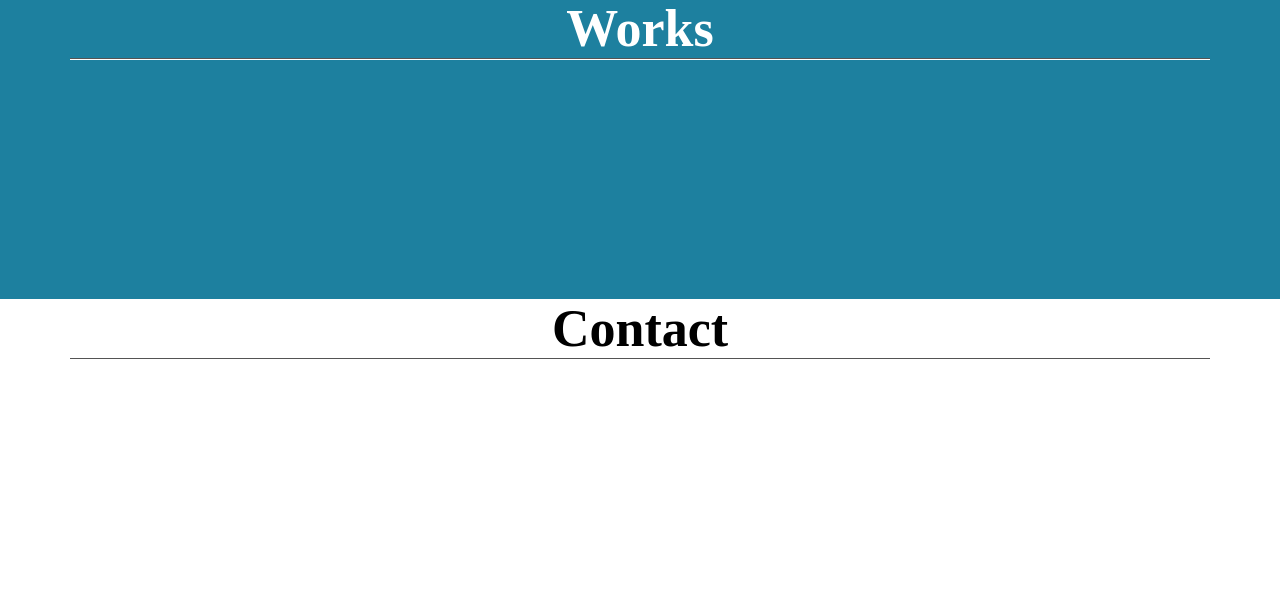
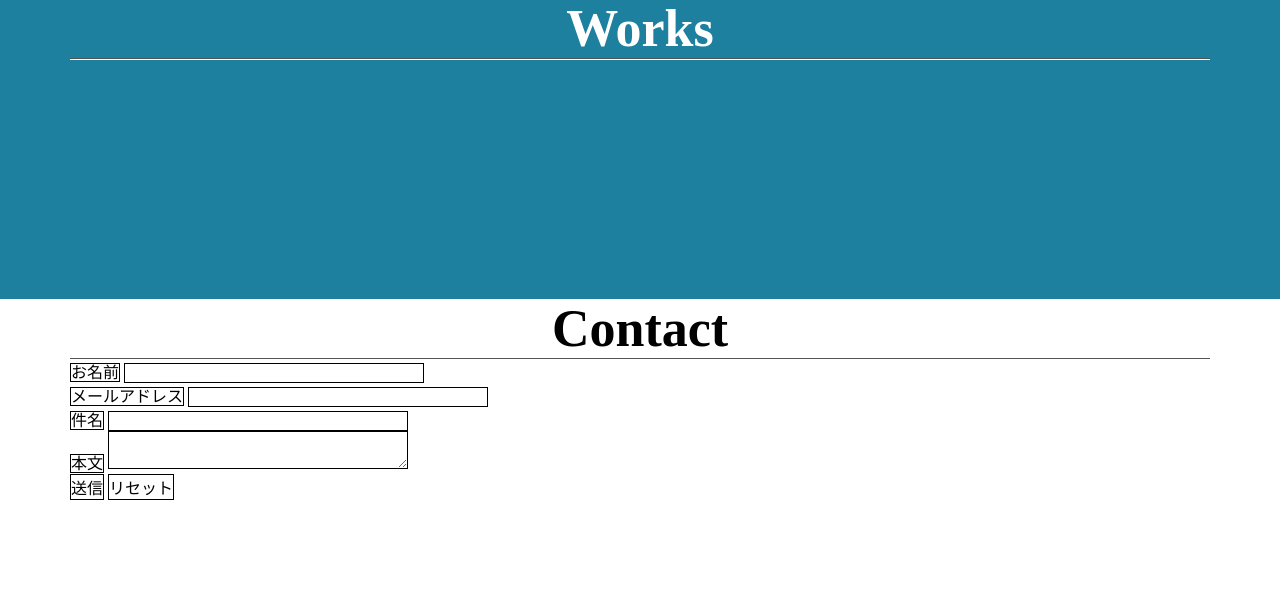
Before and after one commit to c501306014/Portfolio, a PHP site: page / in a window 1280 px wide. Shown: the part 1341-1940 px from the top of the page. Run offline with PHP 8.4, Linux system fonts and the light colour scheme; some libraries are stand-ins or nearby versions.

Commit message:
update html/css とりあえずお問い合わせフォームを実装。 ※要修正

```diff
--- a/index.html
+++ b/index.html
@@ -97,6 +97,28 @@
             <div class="heading">
                 <h1>Contact</h1>
             </div>
+            <form id="contact-form">
+                <div class="item">
+                    <label class="label">お名前</label>
+                    <input class="inputs" type="text" name="name">
+                </div>
+                <div class="item">
+                    <label class="label">メールアドレス</label>
+                    <input class="inputs" type="email" name="email">
+                </div>
+                <div class="item">
+                    <label class="label">件名</label>
+                    <input class="inputs" type="text" name="subject">
+                </div>
+                <div class="item">
+                    <label class="label">本文</label>
+                    <textarea class="inputs"></textarea>
+                </div>
+                <div class="btn-area">
+                    <input type="submit" value="送信">
+                    <input type="reset" value="リセット">
+                </div>
+            </form>
         </div>
     </section>
 </body>
--- a/stylesheet.css
+++ b/stylesheet.css
@@ -1,6 +1,7 @@
 @charset "UTF-8";
 
 .container{
+    font-size: 1.6rem;
     max-width: 117rem;
     width: 100%;
     padding: 0 1.5rem;
@@ -119,9 +120,6 @@ nav .container{
     grid-gap: 1.6rem 0;
 }
 
-
-
-
 /* works */
 #works-wrapper{
     height: 30rem;
@@ -137,3 +135,18 @@ nav .container{
 #contact-wrapper{
     height: 30rem;
 }
+
+#contact-form{
+    text-align: left;
+    display: flex;
+    flex-direction: column;
+    justify-content: center;
+}
+
+#contact-form div *{
+    border: 0.1rem solid black;
+}
+
+.inputs{
+    width: 30rem;
+}
```
